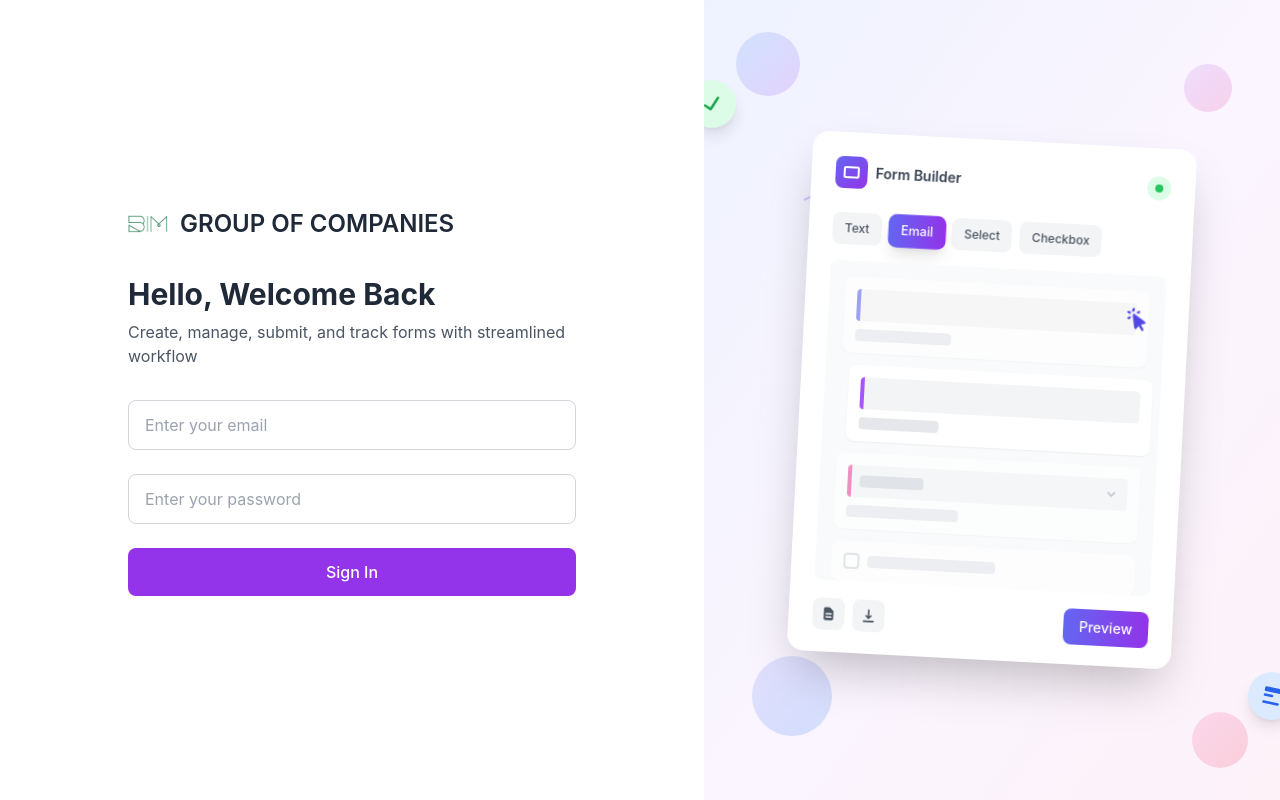
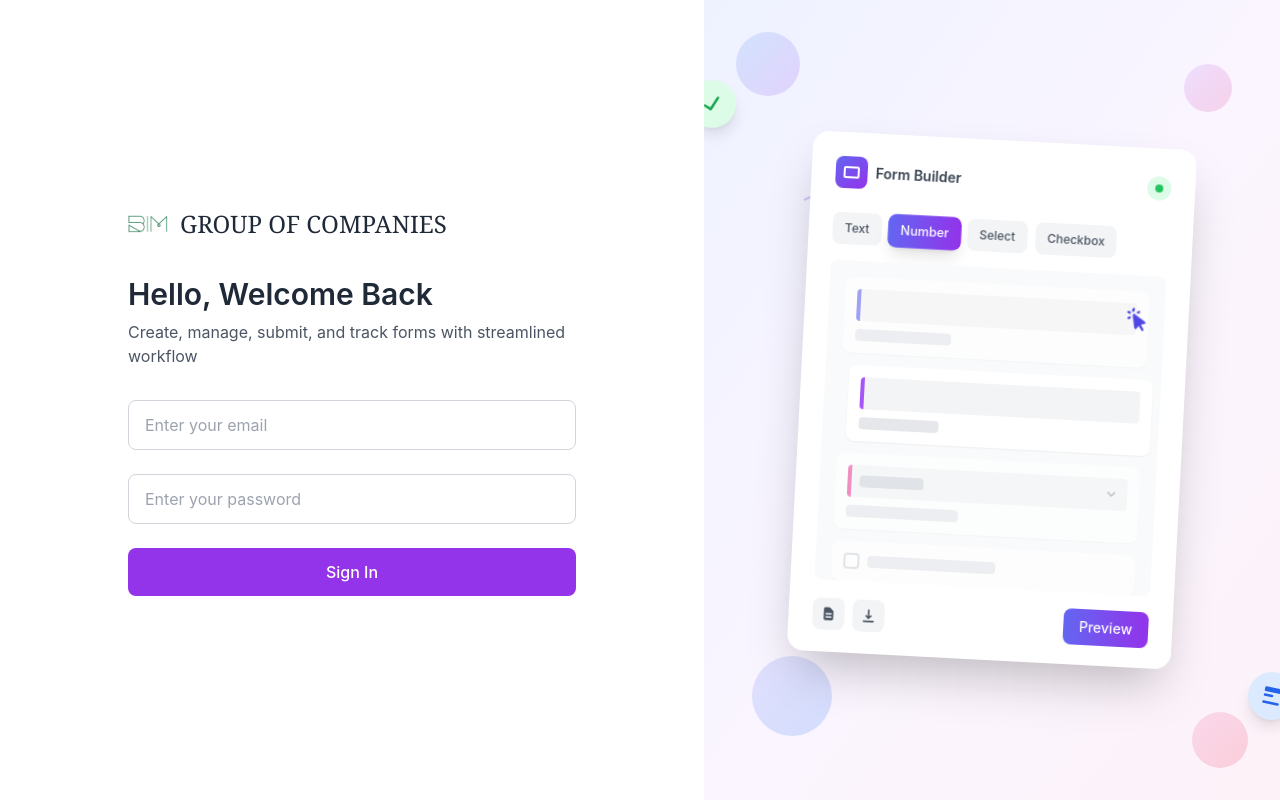
Before and after one commit to ZweHtet991997/AIVibeCoding, a React (Create React App) app: page / in a window 1280 px wide. Built offline with nearby package versions, Linux system fonts and the light colour scheme.

Commit message:
changing some ui design of sign in screen

```diff
--- a/src/components/SignIn.js
+++ b/src/components/SignIn.js
@@ -115,12 +115,12 @@ const SignIn = () => {
                 className="w-full h-full object-contain"
               />
             </div>
-            <span className="text-2xl font-open-sans font-semibold text-gray-800">GROUP OF COMPANIES</span>
+            <span className="text-2xl font-serif text-gray-800">GROUP OF COMPANIES</span>
           </div>
 
           {/* Welcome Message */}
           <div className="mb-8">
-            <h1 className="text-3xl font-bold text-gray-800 mb-2">
+            <h1 className="text-3xl font-semibold text-gray-800 mb-2">
               Hello, Welcome Back
             </h1>
             <p className="text-gray-600">
@@ -222,7 +222,7 @@ const SignIn = () => {
 
             {/* Toolbar */}
             <div className="flex space-x-2 mb-4">
-              {['Text', 'Email', 'Select', 'Checkbox'].map((tool, index) => (
+              {['Text', 'Number', 'Select', 'Checkbox'].map((tool, index) => (
                 <div
                   key={tool}
                   className={`px-3 py-2 rounded-lg text-xs font-medium transition-all duration-300 ${
```
Also changed, not shown: 1 other file (tests, documents, lock files or other folders).
